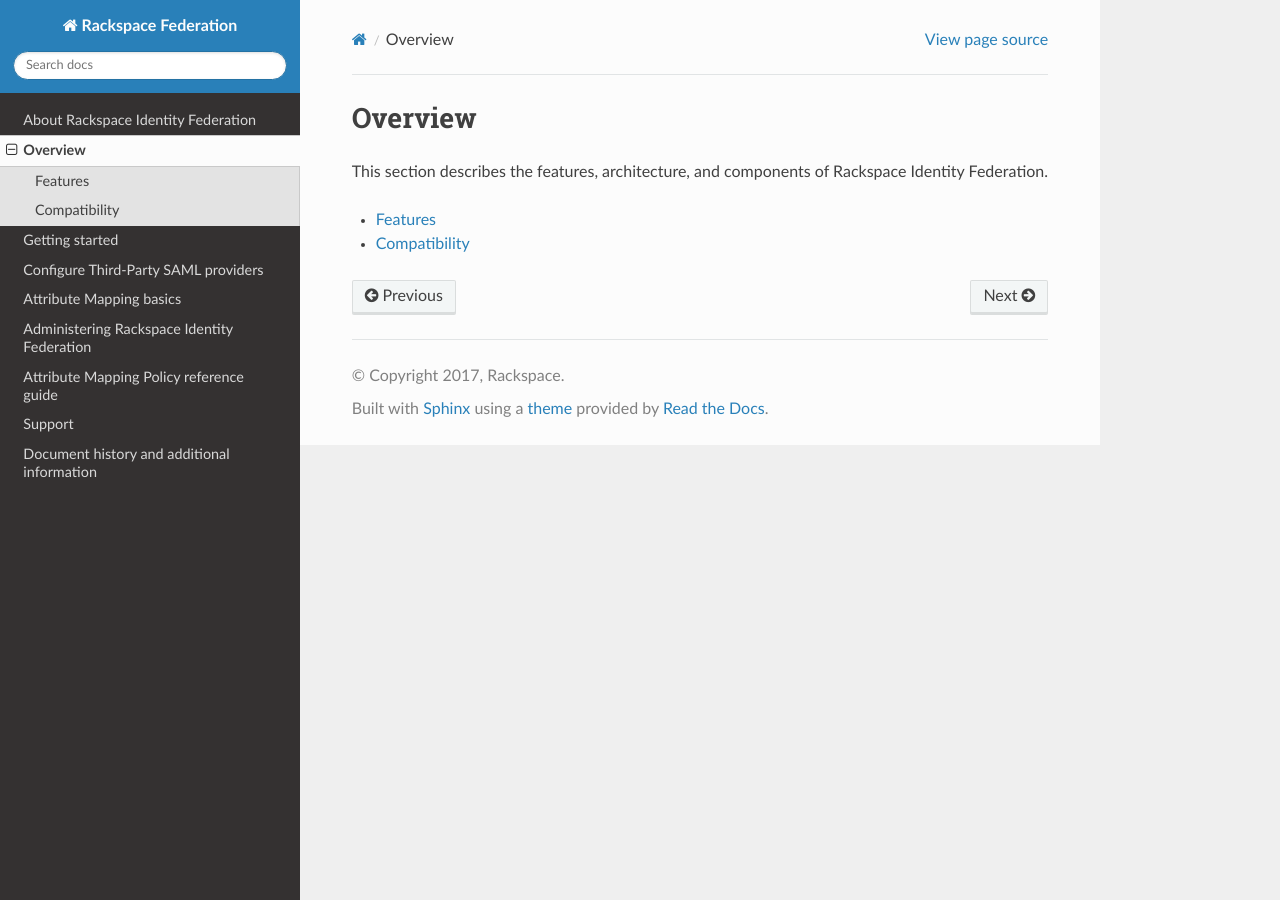
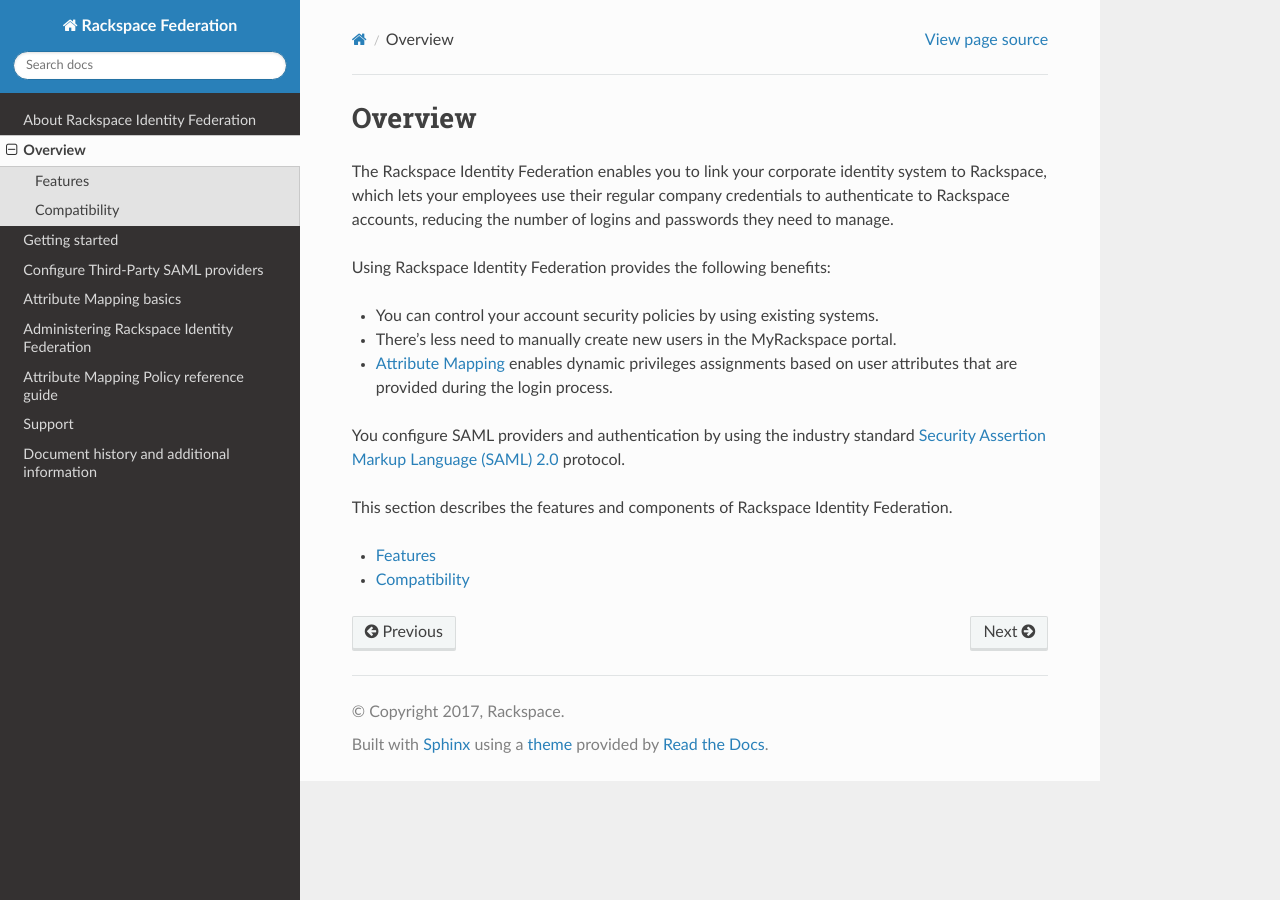
Before and after one commit to rackerlabs/docs-rackspace-federation, a Sphinx documentation site: the page built from doc/overview/index.rst, in a window 1280 px wide. Built offline with Sphinx 7.4.7 and the Read the Docs theme 2.0.0, drawn with Linux system fonts in a browser that asks for light colours; the version number could not be read and is left out.

Commit message:
simple change to test toc

```diff
--- a/doc/overview/index.rst
+++ b/doc/overview/index.rst
@@ -4,7 +4,25 @@
 Overview
 ========
 
-This section describes the features, architecture, and components of
+The |service| enables you to link your corporate identity system to Rackspace,
+which lets your employees use their regular company credentials to authenticate
+to Rackspace accounts, reducing the number of logins and passwords they need
+to manage.
+
+Using |product name| provides the following benefits:
+
+- You can control your account security policies by using existing
+  systems.
+- There's less need to manually create new users in the MyRackspace portal.
+- :ref:`Attribute Mapping <config-am-policy-gs-ug>` enables dynamic
+  privileges assignments based on user attributes that are provided during the
+  login process.
+
+You configure SAML providers and authentication by using the industry standard
+`Security Assertion Markup Language (SAML) 2.0 <http://docs.oasis-open.org/security/saml/Post2.0/sstc-saml-tech-overview-2.0.html>`_
+protocol.
+
+This section describes the features and components of
 |product name|.
 
 .. toctree::
@@ -12,4 +30,3 @@
 
    features.rst
    compatibility.rst
-..   architecture.rst
```
